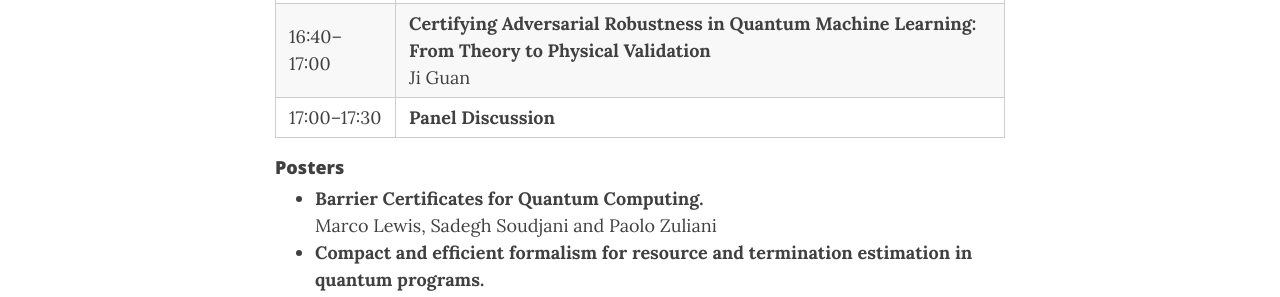
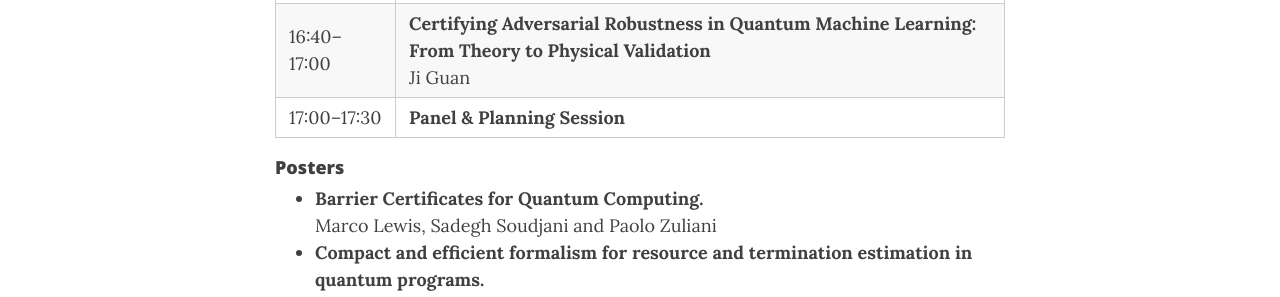
Before and after one commit to VerifiedQC/2025, a Jekyll site: the page built from schedule.md, in a window 1280 px wide and 900 px high, scrolled down 2147 px. Shown: the part 154-451 px from the top of the window. Built offline with Jekyll 4.4.1, drawn with Linux system fonts in a browser that asks for light colours; comment, search, counter and statistics services are not loaded.

Commit message:
Update schedule.md

```diff
--- a/schedule.md
+++ b/schedule.md
@@ -69,7 +69,7 @@ In this talk, I will present an alternative approach: automatically synthesizing
     <tr><td>16:00–16:20</td><td><strong>Analysing Quantum Programs using Automata</strong><br>Parosh Aziz Abdulla, Yo-Ga Chen, Yu-Fang Chen, Kai-Min Chung, Lukáš Holík, Ondrej Lengal, Jyun-Ao Lin, Fang-Yi Lo, Wei-Lun Tsai and Di-De Yen</td></tr>
     <tr><td>16:20–16:40</td><td><strong>On-Chip Verified Quantum Computation with an Ion-Trap Quantum Processing Unit</strong><br>Cica Gustiani, Dominik Leichte and Daniel Mills</td></tr>
     <tr><td>16:40–17:00</td><td><strong>Certifying Adversarial Robustness in Quantum Machine Learning: From Theory to Physical Validation</strong><br>Ji Guan</td></tr>
-    <tr><td>17:00–17:30</td><td><strong>Panel Discussion</strong></td></tr>
+    <tr><td>17:00–17:30</td><td><strong>Panel & Planning Session</strong></td></tr>
   </tbody>
 </table>
 
```
